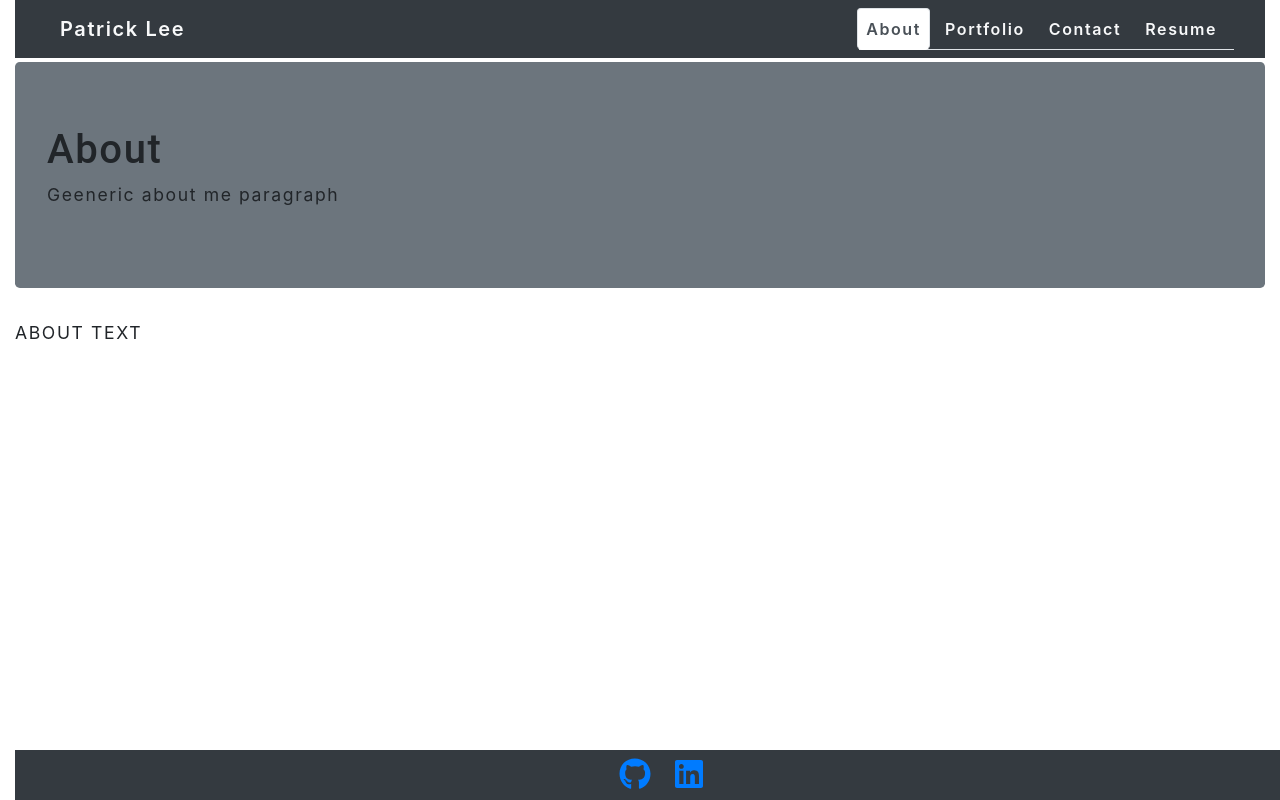
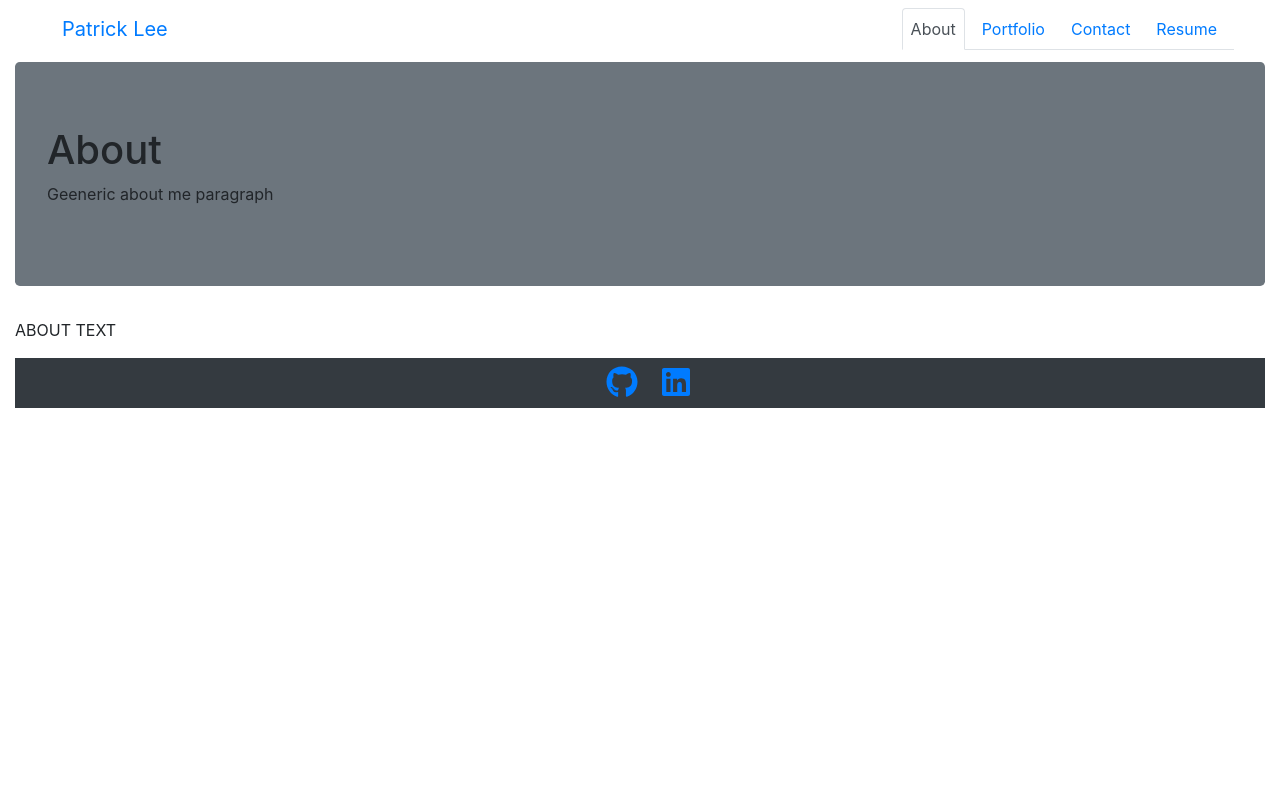
Before and after one commit to patrickmklee/react-portfolio, a React (Create React App) app: page / in a window 1280 px wide. Built offline with nearby package versions, Linux system fonts and the light colour scheme.

Commit message:
update css

```diff
--- a/src/App.js
+++ b/src/App.js
@@ -3,8 +3,7 @@ import React, {useState}  from 'react';
 import Footer from './components/Footer'
 import Header from './components/Header'
 import PageContainer from './components/PageContainer.js';
-import {faGit} from '@fortawesome/free-brands-svg-icons';
-import './App.css';
+
 
 function App() {
   const [pages] = useState([
--- a/src/index.css
+++ b/src/index.css
@@ -68,7 +68,7 @@ header a {
   color: var(--light);
 }
 footer {
-  /* background: var(--secondary); */
+  background: var(--secondary);
   margin-bottom: 0px;
   margin-top: auto;
   margin-left: auto;
--- a/src/index.js
+++ b/src/index.js
@@ -1,8 +1,8 @@
+import 'bootstrap/dist/css/bootstrap.min.css';
+import { FontAwesomeIcon } from '@fortawesome/react-fontawesome';
+import {faGit} from '@fortawesome/free-brands-svg-icons';
 import React from 'react';
 import ReactDOM from 'react-dom';
-import './index.css';
-import 'bootstrap/dist/css/bootstrap.min.css';
-import { FontAwesomeIcon } from '@fortawesome/react-fontawesome';
 import App from './App';
 import reportWebVitals from './reportWebVitals';
 
```
